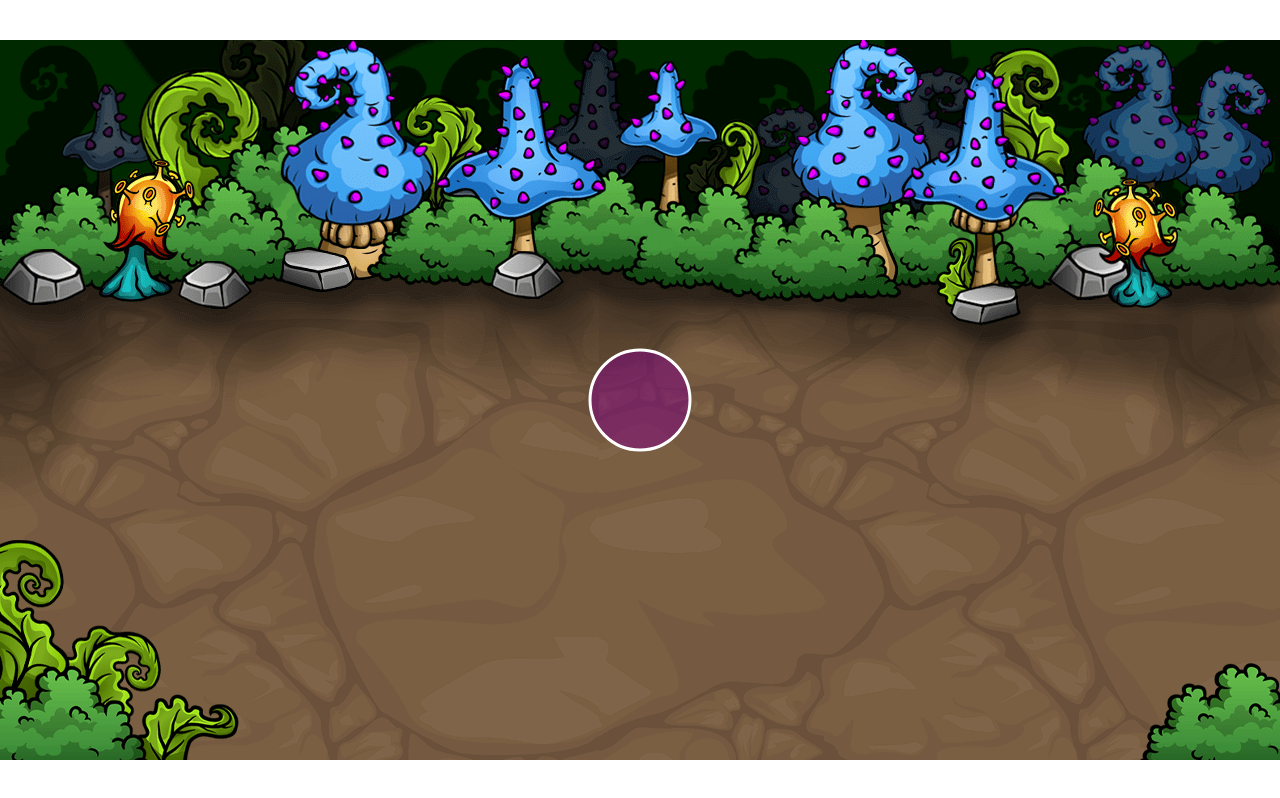
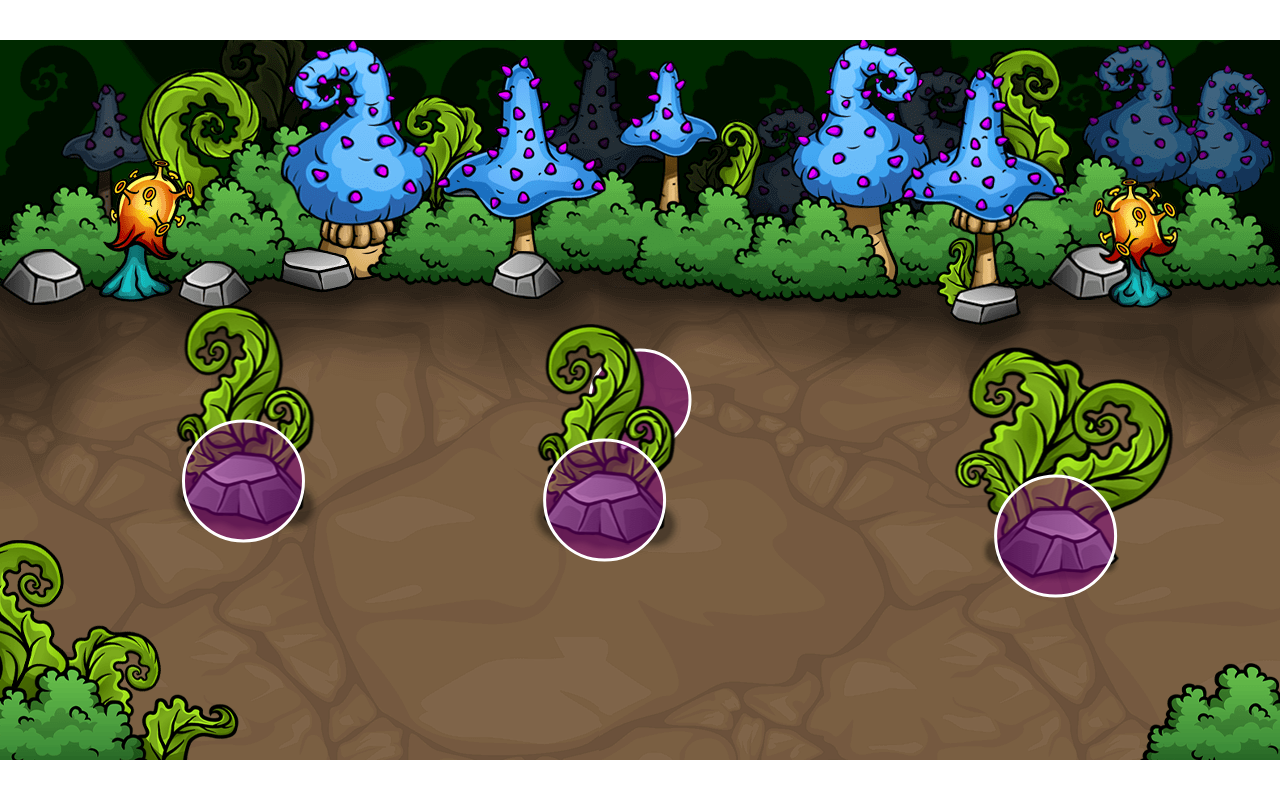
Before and after one commit to Cesario87/game_experiment, a plain HTML site: page index.html in a window 1280 px wide. Drawn offline with Linux system fonts and the light colour scheme.

Commit message:
added/obstacles

```diff
--- a/index.html
+++ b/index.html
@@ -9,6 +9,7 @@
 <body>
     <canvas id="canvas1"></canvas>
     <img id="overlay" src="overlay.png">
+    <img id="obstacles" src="obstacles.png">
 
     <script src="script.js"></script>
 </body>
--- a/script.js
+++ b/script.js
@@ -49,12 +49,43 @@ window.addEventListener('load', function () {
         }
     }
 
+    class Obstacle {
+        constructor(game){
+            this.game = game;
+            this .collisionX = Math.random() * this.game.width;
+            this.collisionY = Math.random() * this.game.height;
+            this.collisionRadius = 60;
+            this.image = document.getElementById('obstacles');
+            this.spriteWidth = 250;
+            this.spriteHeight = 250;
+            this.width = this.spriteWidth;
+            this.height = this.spriteHeight;
+            this.spriteX = this.collisionX - this.width * 0.5;
+            this.spriteY = this.collisionY - this.height * 0.5 - 70;
+            this.frameX = Math.floor(Math.random() * 4);
+            this.frameY = Math.floor(Math.random() * 3);
+        }
+        draw(context){
+            context.drawImage(this.image, this.frameX * this.spriteWidth, this.frameY * this.spriteHeight, this.spriteWidth, this.spriteHeight, this.spriteX, this.spriteY, this.width, this.height);
+            context.beginPath();
+            context.arc(this.collisionX, this.collisionY, this.collisionRadius, 0, Math.PI * 2);
+            context.save();
+            context.globalAlpha = 0.5;
+            context.fill();
+            context.restore();
+            context.stroke();
+        }
+    }
+
     class Game {
         constructor(canvas){
             this.canvas = canvas;
             this.width = this.canvas.width;
             this.height = this.canvas.height;
+            this.topMargin = 260;
             this.player = new Player(this);
+            this.numberOfObstacles = 10;
+            this.obstacles = [];
             this.mouse = {
                 x: this.width * 0.5,
                 y: this.height * 0.5,
@@ -84,10 +115,35 @@ window.addEventListener('load', function () {
         render(context){
             this.player.draw(context);
             this.player.update();
+            this.obstacles.forEach(obstacle => obstacle.draw(context));
+        }
+        init(){
+            let attempts = 0;
+            while (this.obstacles.length < this.numberOfObstacles && attempts < 500){
+                let testObstacle = new Obstacle(this);
+                let overlap = false;
+                this.obstacles.forEach(obstacle => {
+                    const dx = testObstacle.collisionX - obstacle.collisionX;
+                    const dy = testObstacle.collisionY - obstacle.collisionY;
+                    const distance = Math.hypot(dy, dx);
+                    const distanceBuffer = 150;
+                    const sumOfRadii = testObstacle.collisionRadius + obstacle.collisionRadius + distanceBuffer;
+                    if (distance < sumOfRadii){
+                        overlap = true;
+                    }
+                });
+                const margin = testObstacle.collisionRadius * 2;
+                if (!overlap && testObstacle.spriteX > 0 && testObstacle.spriteX < this.width - testObstacle.width && testObstacle.collisionY > this.topMargin + margin && testObstacle.collisionY < this.height - margin){
+                    this.obstacles.push(testObstacle);
+                }
+                attempts ++;
+            }
         }
     }
 
     const game = new Game(canvas);
+    game.init();
+    console.log(game);
 
     function animate() {
         ctx.clearRect(0, 0, canvas.width, canvas.height);
--- a/style.css
+++ b/style.css
@@ -3,7 +3,6 @@
     padding: 0;
     box-sizing: border-box;
 }
-
 #canvas1 {
     background: url('background.png');
     position: absolute;
@@ -11,7 +10,6 @@
     left: 50%;
     transform: translate(-50%, -50%);
 }
-
 #overlay {
     position: absolute;
     top: 50%;
@@ -19,3 +17,6 @@
     transform: translate(-50%, -50%);
     pointer-events: none;
 }
+#obstacles {
+    display: none;
+}
```
